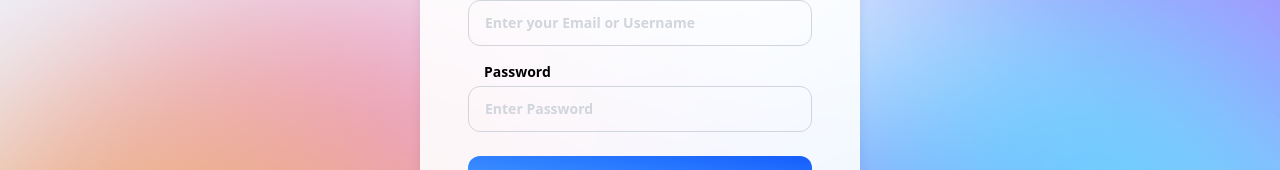
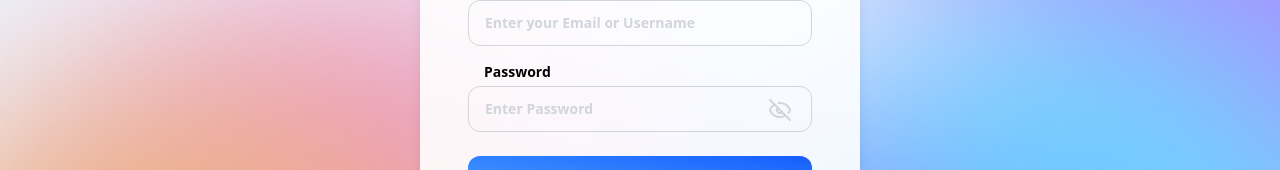
Before and after one commit to lkshayb/Authentication_System, a React (Vite) app in the folder client/: page / in a window 1280 px wide. Shown: the part 324-494 px from the top of the page. Built offline with nearby package versions, Linux system fonts and the light colour scheme.

Commit message:
checks for mail and some other refinements

```diff
--- a/client/src/App.tsx
+++ b/client/src/App.tsx
@@ -1,5 +1,5 @@
 import { useEffect, useRef, useState } from 'react'
-import {Github,Linkedin} from 'lucide-react'
+import {Eye, EyeOff, Github,Linkedin} from 'lucide-react'
 import './App.css'
 
 
@@ -26,20 +26,22 @@ function App() {
     setLoading(true);
 
     if(isReturnedUser){
-      console.log("Proceeding Login for : \n Email : ",email.current?.value,"\n Password : ",password.current?.value)
+      const mail = email.current?.value
+      const pass = password.current?.value
+      const isemail = mail?.includes("@") ? "mail_id" : "username";
+      console.log("Proceeding Login for : \n Email/uname : ",mail,"\n Password : ",pass)
       try{
         const response = await fetch("http://localhost:3000/login",{
           method:"POST",
           headers:{"Content-Type": "application/json"},
           body: JSON.stringify({
-            mail_id:email.current?.value.toString(),
-            password:password.current?.value.toString()
+            [isemail]:mail?.toString(),
+            password:pass?.toString()
           })
         })
         const data = await response.json();
-        if(data){
-          setlevel(1.1)
-        }else setlevel(1.2)
+        if(data) setlevel(1.1)
+        else setlevel(1.2)
       }
       catch(e){
         alert("An error occured while processing your request! Please try again later.")
@@ -51,6 +53,7 @@ function App() {
 
   function RootComp(){
     function Level0(){
+      const [ishidden,setishidden] = useState(true)
       return(
         <div className='flex flex-col text-center'>
           <span className='font-sans font-medium text-lg'>{isReturnedUser ? "Welcome back, Captain!" : "Looks like you're new here!"}</span>
@@ -62,7 +65,10 @@ function App() {
             </div>
             <div className={`${isReturnedUser ? "flex flex-col":"hidden"}`}>
               <span className='ml-4'>Password</span>
-              <input type="password" ref={password} className='mt-1 duration-300 border-1 border-gray-300 placeholder-gray-300 focus:placeholder-gray-400 placeholder:font-semibold focus:border-gray-500 focus:outline-none rounded-xl py-3 px-4' placeholder='Enter Password ' />
+              <div className='relative items-center'>
+                <input type={ishidden ? "password" : "text"} ref={password} className=' mt-1 w-full duration-300 border-1 border-gray-300 placeholder-gray-300 focus:placeholder-gray-400 placeholder:font-semibold focus:border-gray-500 focus:outline-none rounded-xl py-3 px-4' placeholder='Enter Password ' />
+                <span onClick={() => setishidden(e => !e)} className='duration-300 absolute right-4 top-3 cursor-pointer hover:bg-gray-100 p-1 rounded-lg'>{ishidden ? <EyeOff className='h-6 text-gray-300'/> : <Eye className='h-6 text-gray-300'/>}</span>
+              </div>
             </div>
             <button onClick={handleSubmit}  className={`mt-6 bg-gradient-to-tr from-blue-400 to-blue-600 text-white/90 px-4 py-3 rounded-xl duration-300 ${loading ? "opacity-70 cursor-not-allowed":"hover:opacity-90 cursor-pointer"}`}>
               {loading ? "Loading" : isReturnedUser ? "Login" : "SignUp" }
--- a/package.json
+++ b/package.json
@@ -11,7 +11,10 @@
   "description": "",
   "main": "index.js",
   "scripts": {
-    "test": "echo \"Error: no test specified\" && exit 1"
+    "test": "echo \"Error: no test specified\" && exit 1",
+    "dev:fe" : "npm run dev --prefix client",
+    "dev:be" : "npm run start -- prefix server",
+    "dev" : "npx concurrently \"npm run dev:fe\" \"npm run dev:be\""
   },
   "repository": {
     "type": "git",
```
Also changed, not shown: 1 other file (tests, documents, lock files or other folders).
